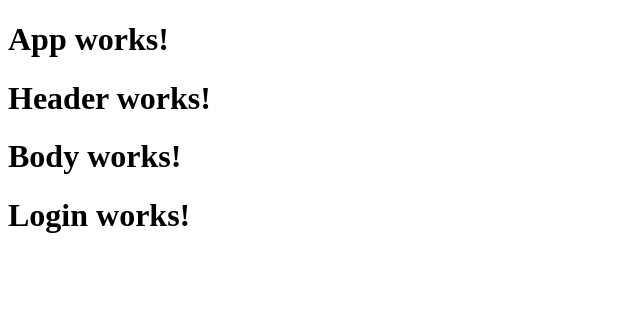
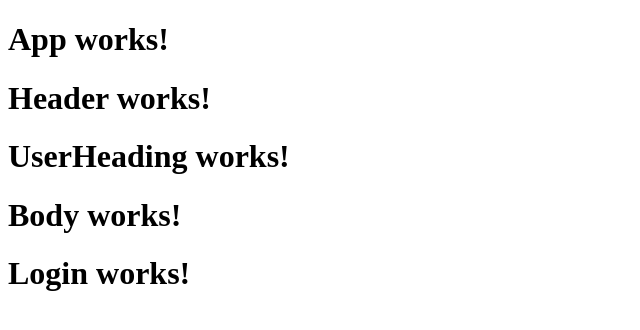
Before and after one commit to alspdx/formulary, a React app: page /clientdetails in a window 1280 px wide. Shown: the top 330 px of the page, without its empty margins (0-640 px from the left). Built offline with nearby package versions, Linux system fonts and the light colour scheme.

Commit message:
add userheading component

```diff
--- a/src/components/Header.jsx
+++ b/src/components/Header.jsx
@@ -1,8 +1,12 @@
 import React from 'react';
+import UserHeading from './UserHeading';
 
 function Header() {
   return (
-    <h1>Header works!</h1>
+    <div>
+      <h1>Header works!</h1>
+      <UserHeading />
+    </div>
   );
 }
 
--- /dev/null
+++ b/src/components/UserHeading.jsx
@@ -0,0 +1,11 @@
+import React from 'react';
+
+function UserHeading() {
+  return (
+    <div>
+      <h1>UserHeading works!</h1>
+    </div>
+  );
+}
+
+export default UserHeading;
```
